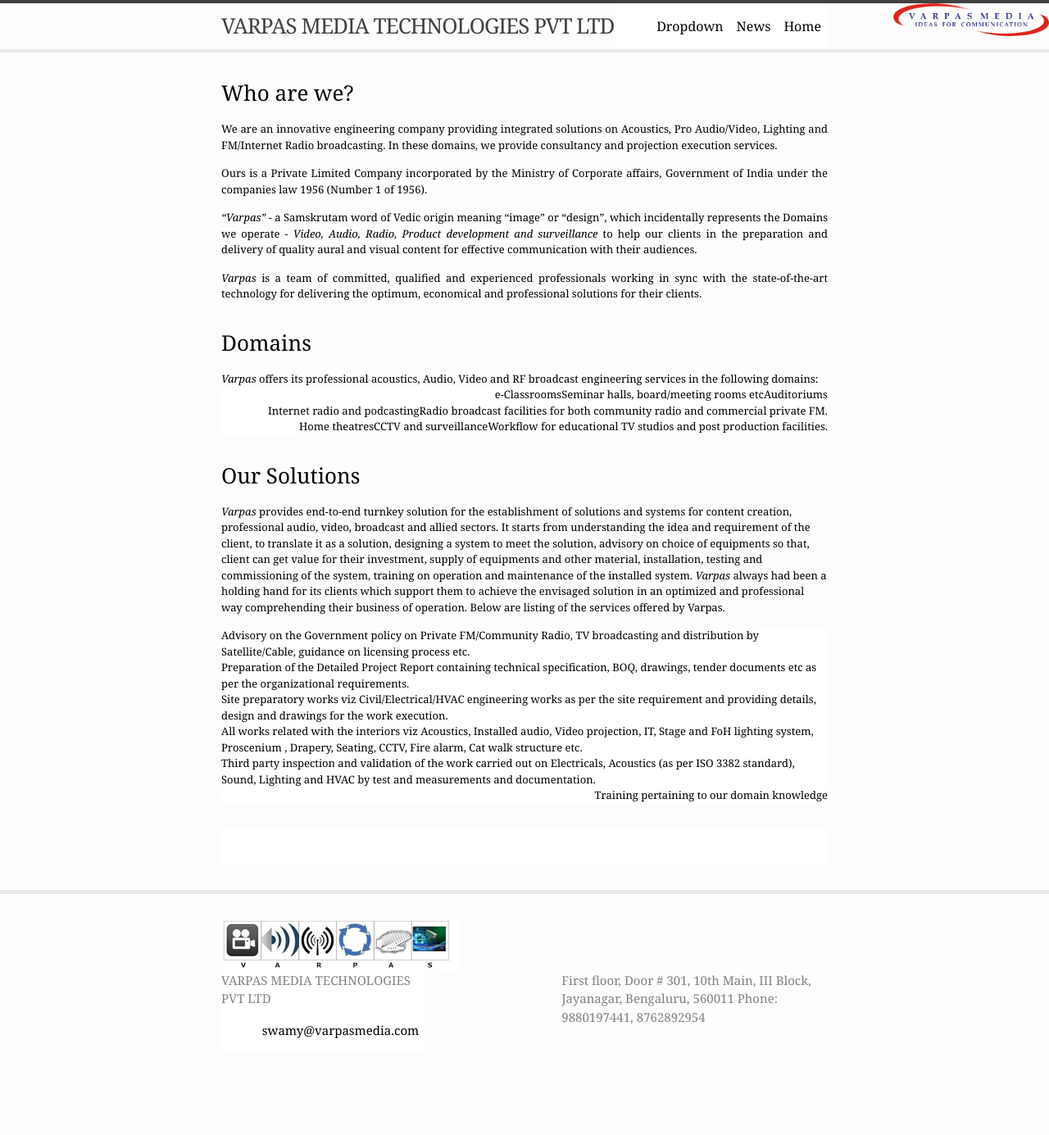
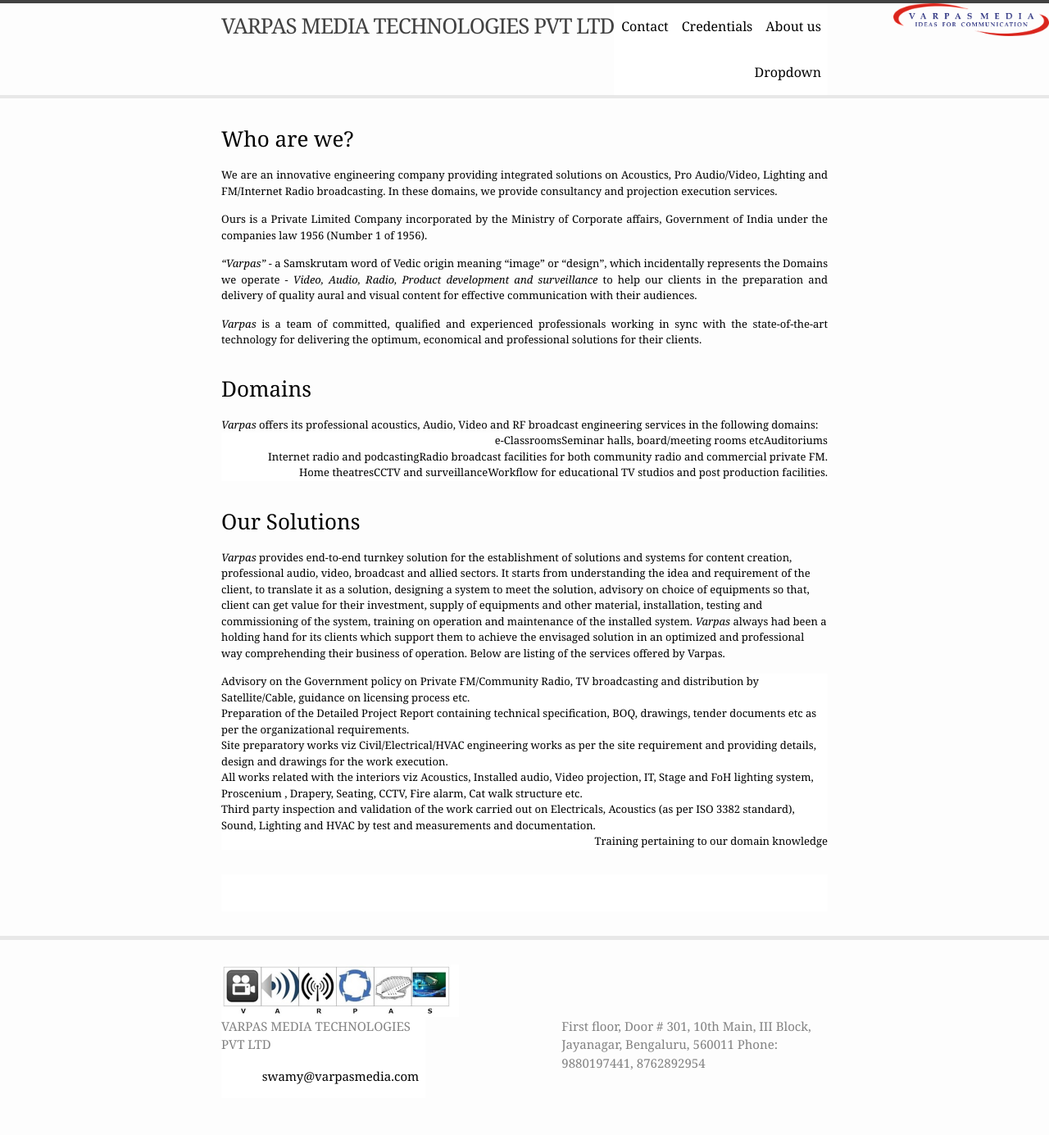
Before and after one commit to VarpasMedia/VarpasMedia.github.io, a Jekyll site: the page built from index.md, in a window 1280 px wide. Shown: the whole page at 82% size. Built offline with Jekyll 4.4.1, drawn with Linux system fonts in a browser that asks for light colours; before the commit the page ends 1329 px from its top, so only the background shows below that.

Commit message:
Update header.html

```diff
--- a/_includes/header.html
+++ b/_includes/header.html
@@ -77,8 +77,9 @@ li.dropdown {
 <body>
 
 <ul>
-  <li><a href="#home">Home</a></li>
-  <li><a href="#news">News</a></li>
+  <li><a href="#home">About us</a></li>
+  <li><a href="#news">Credentials</a></li>
+  <li><a href="#news">Contact</a></li>
   <li class="dropdown">
     <a href="javascript:void(0)" class="dropbtn">Dropdown</a>
     <div class="dropdown-content">
```
